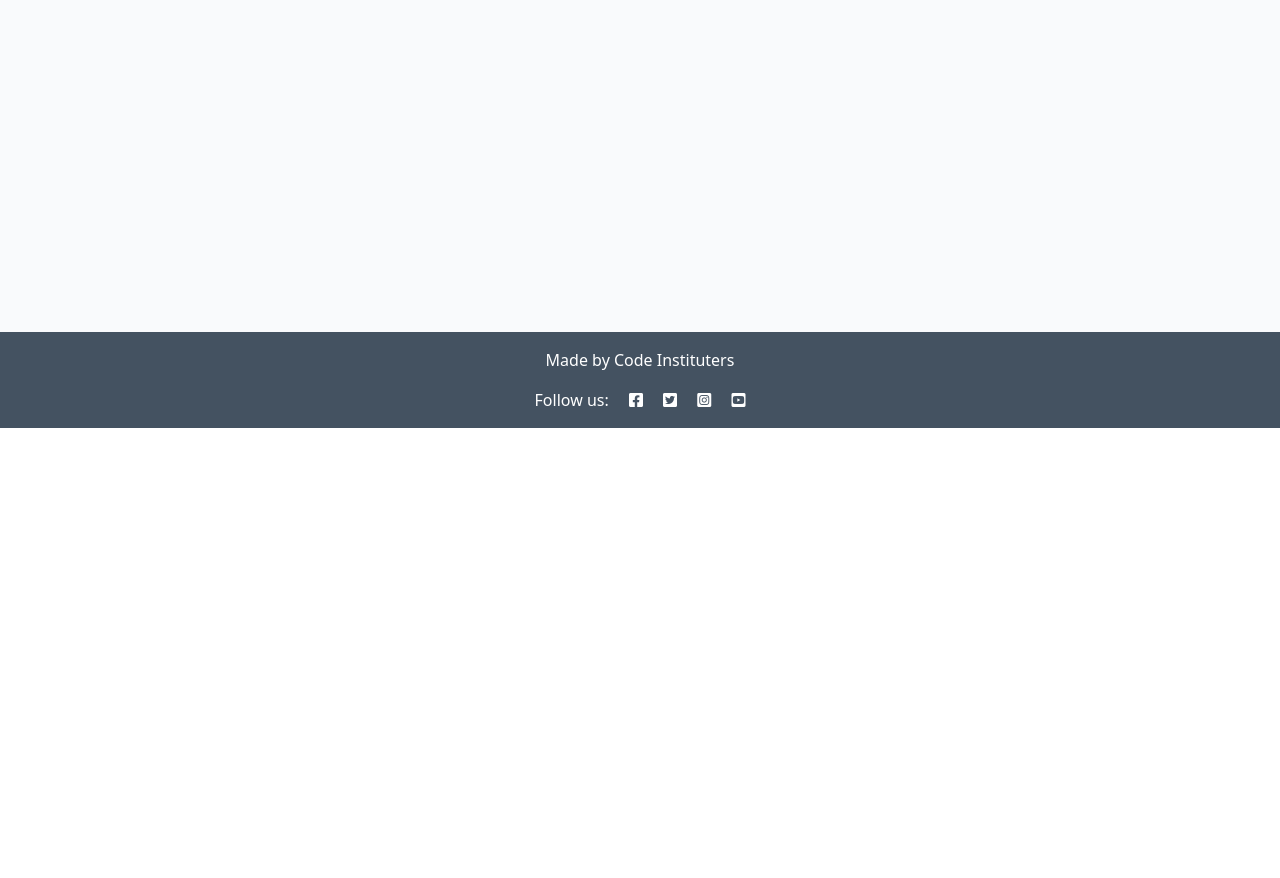
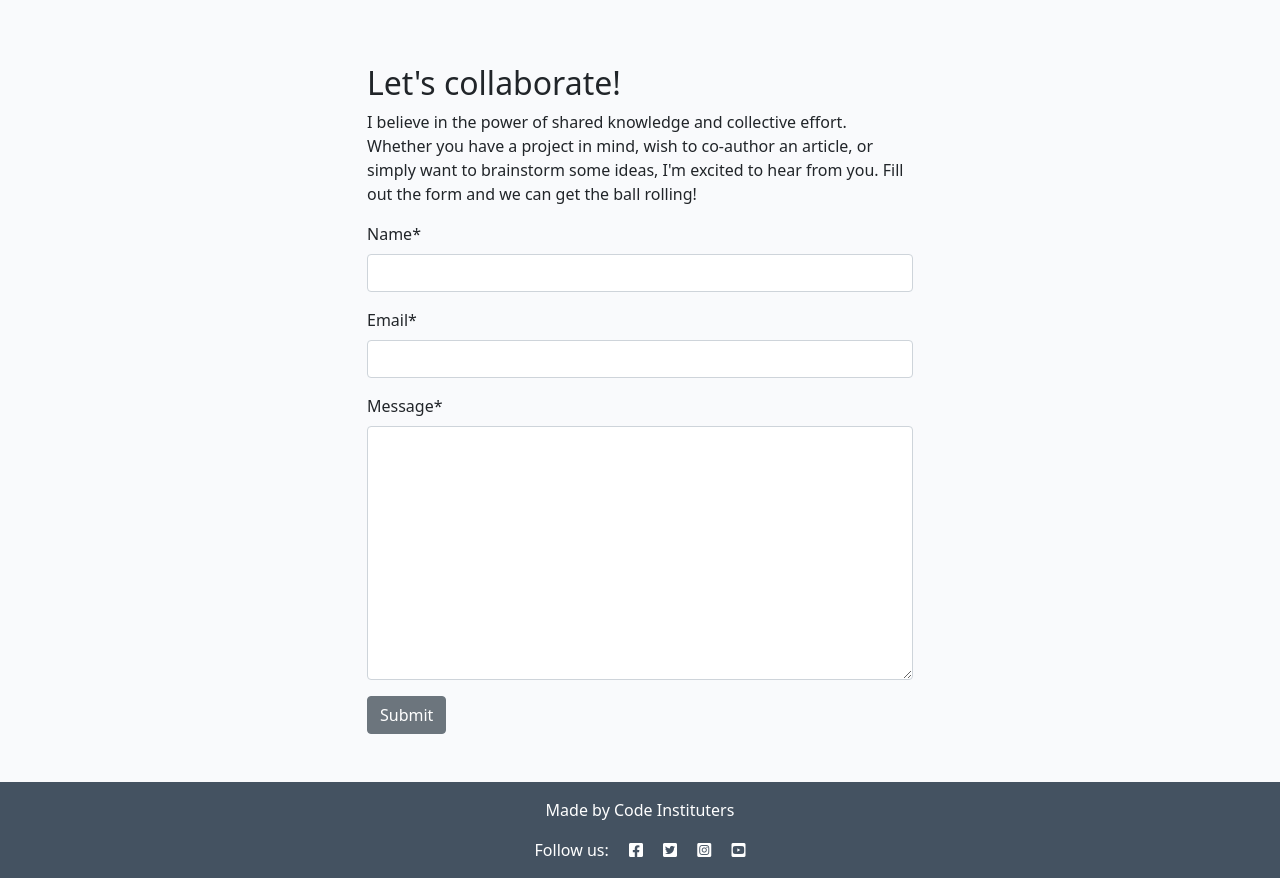
Before and after one commit to behemot-biz/blog, a Django app: page /about/ in a window 1280 px wide. Shown: the part 372-1250 px from the top of the page. Before the commit the page ends 800 px from the top, so only its background shows below. Run offline with Django 4.2, Linux system fonts and the light colour scheme; data that the repository does not hold is empty; some libraries are stand-ins or nearby versions.

Commit message:
Add collaboration form to about page

```diff
--- /dev/null
+++ b/about/forms.py
@@ -0,0 +1,8 @@
+from .models import CollaborateRequest
+from django import forms
+
+
+class CollaborateForm(forms.ModelForm):
+    class Meta:
+        model = CollaborateRequest
+        fields = ('name', 'email', 'message')
--- a/about/models.py
+++ b/about/models.py
@@ -10,3 +10,13 @@ class About(models.Model):
 
     def __str__(self):
         return self.title
+
+
+class CollaborateRequest(models.Model):
+    name = models.CharField(max_length=200)
+    email = models.EmailField()
+    message = models.TextField()
+    read = models.BooleanField(default=False)
+
+    def __str__(self):
+        return f"Collaboration request from {self.name}"
--- a/about/templates/about/about.html
+++ b/about/templates/about/about.html
@@ -1,15 +1,15 @@
 {% extends 'base.html' %}
+{% load static %}
+{% load crispy_forms_tags %}
+
 {% block content %}
-{% load static %}
 <div class="container mt-5">
     <div class="row">
-    <div class="col-4 text-center">
-      <img src="{% static 'images/nobody.jpg' %}" width="75%" />
+        <div class="col-12 col-md-4 text-center">
+            <img src="{% static 'images/nobody.jpg' %}" width="75%">
         </div>
-    <div class="col-8">
-      <!-- Title goes between these h2 tags -->
+        <div class="col-12 col-md-8">
             <h2>{{ about.title }}</h2>
-      <!-- Content goes directly underneath this -->
             {{ about.content | safe }}
         </div>
     </div>
@@ -20,5 +20,25 @@
           <p class="text-end"><em>Updated on: {{ about.updated_on }}</em></p>
         </div>
     </div>
+    <div class="row justify-content-center">
+        <div class="col-12 col-md-6 my-5">
+            <h2>Let's collaborate!</h2>
+            <p>I believe in the power of shared knowledge and collective effort.
+                Whether you have a project in mind, wish to co-author
+                an article, or simply want to brainstorm some ideas,
+                I'm excited to hear from you. Fill out the form
+                and we can get the ball rolling!</p>
+
+            <!-- add your form here. Your submit button should
+                                have the classes of btn, btn-secondary -->
+            <form method="post">
+
+              {{ collaborate_form | crispy }}
+              {% csrf_token %}
+
+              <button class="btn btn-secondary" type="submit">Submit</button>
+            </form>
+        </div>
+    </div>
 </div>
 {% endblock content %}
--- a/about/views.py
+++ b/about/views.py
@@ -1,6 +1,7 @@
 from django.shortcuts import render
+from django.contrib import messages
 from .models import About
-# Create your views here.
+from .forms import CollaborateForm
 
 
 def about_me(request):
@@ -9,8 +10,22 @@ def about_me(request):
     """
     about = About.objects.all().order_by('-updated_on').first()
 
+    if request.method == "POST":
+        collaborate_form = CollaborateForm(data=request.POST)
+        if collaborate_form.is_valid():
+            collaborate_form.save()
+            messages.add_message(
+                request, messages.SUCCESS,
+                'Collaboration request received! I endeavor to respond within 2 working days.'
+            )
+
+    collaborate_form = CollaborateForm()
+
     return render(
         request,
         "about/about.html",
-        {"about": about},
+        {
+            "about": about,
+            "collaborate_form": collaborate_form
+        },
     )
```
Also changed, not shown: about/admin.py (+11 -4 lines), about/migrations/0002_collaboraterequest.py (added). Lines whose indentation alone changed are shown as unchanged.
